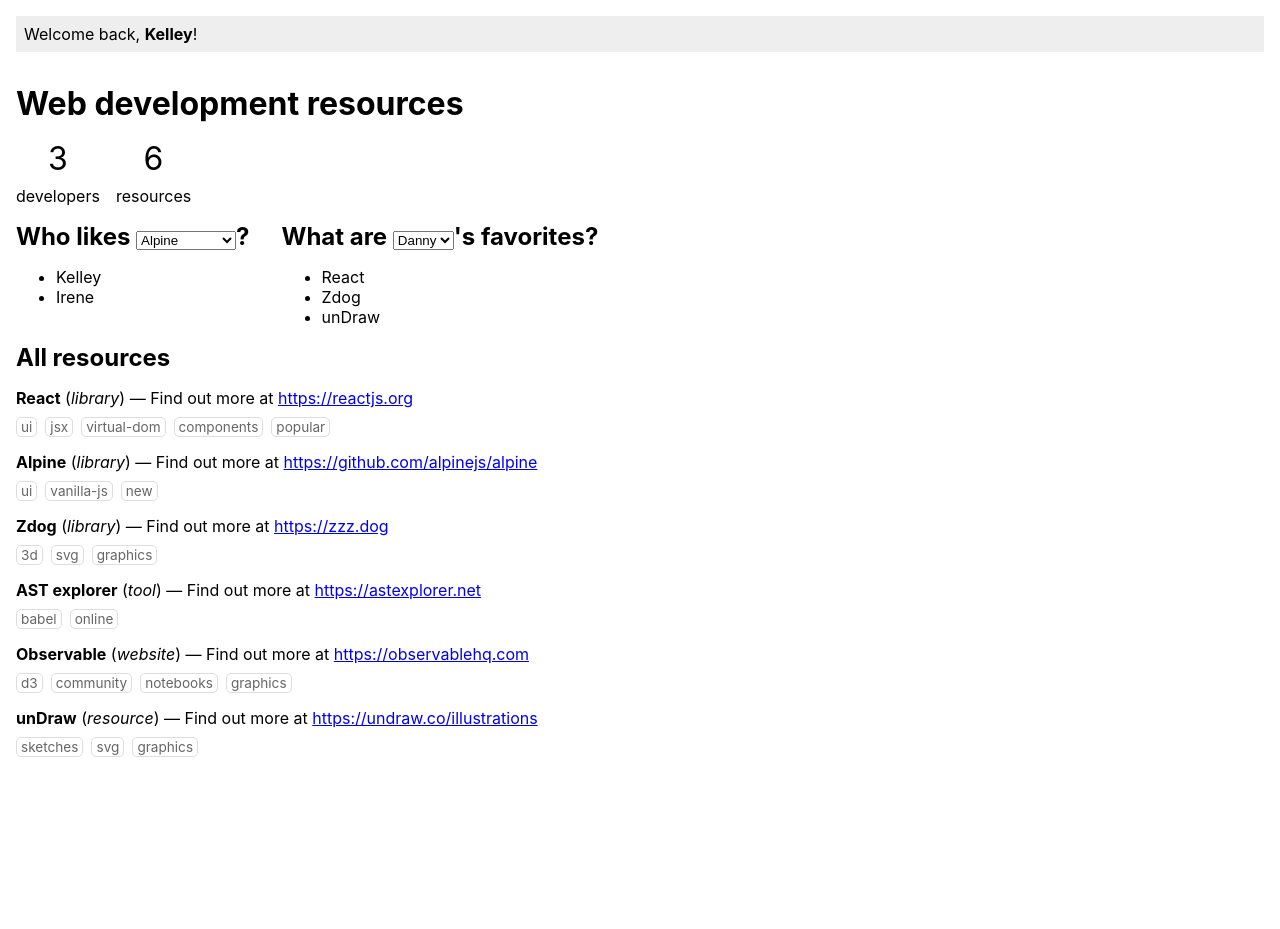
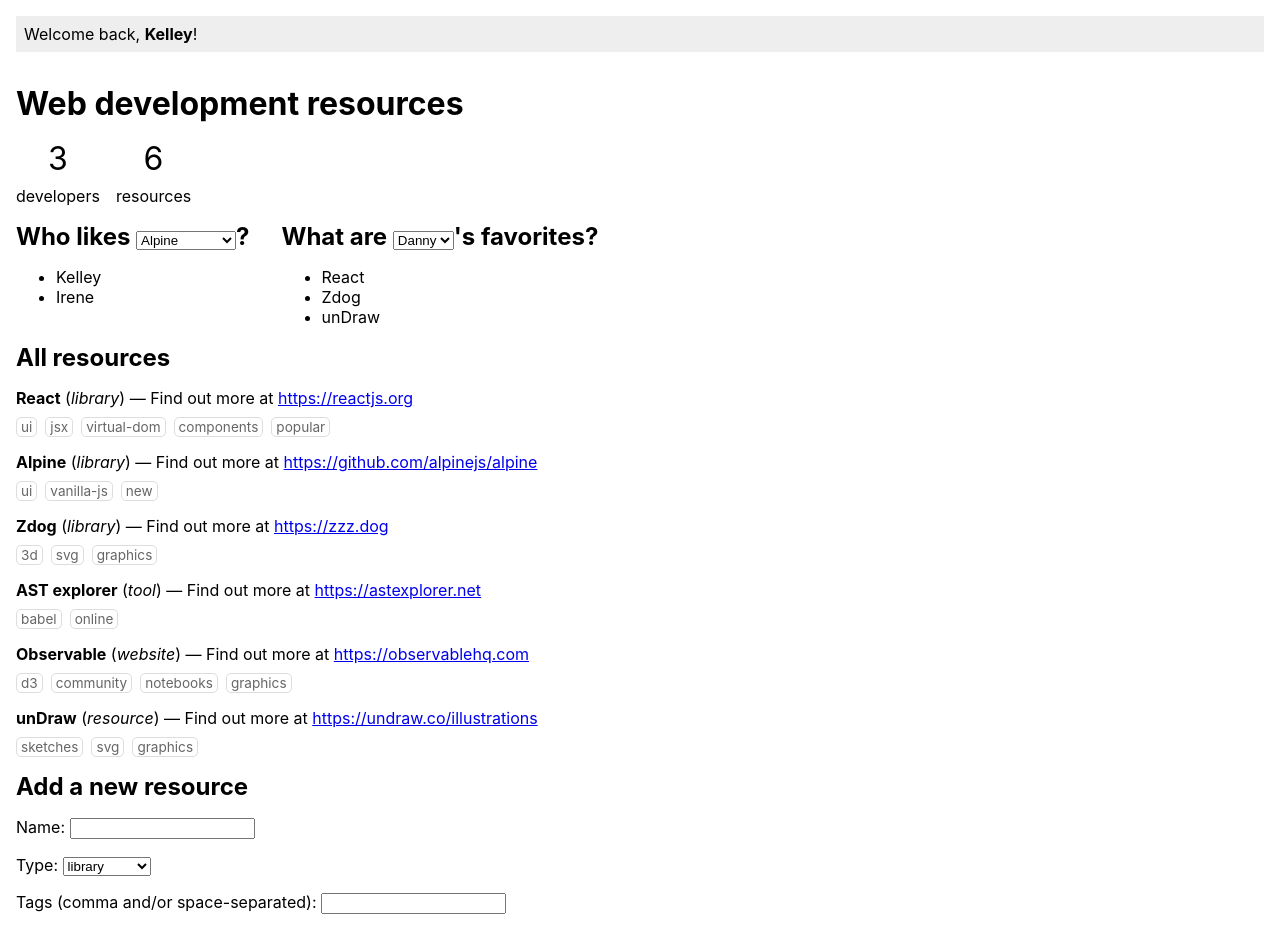
Before and after one commit to Codaisseur/developer-resource-explorer, a React (Create React App) app: page / in a window 1280 px wide. Shown: the top 929 px of the page. Before the commit the page ends 804 px from the top, so only its background shows below. Built offline with nearby package versions, Linux system fonts and the light colour scheme.

Commit message:
8. Add resource form using action creator

```diff
--- a/src/App.js
+++ b/src/App.js
@@ -8,6 +8,7 @@ import {
 } from "./store/selectors";
 
 import ResourcesSection from "./components/ResourcesSection/ResourcesSection";
+import AddResourceForm from "./components/AddResourceForm/AddResourceForm";
 
 import "./App.css";
 
@@ -124,6 +125,7 @@ function App() {
         </div>
       </div>
       <ResourcesSection />
+      <AddResourceForm />
     </div>
   );
 }
--- /dev/null
+++ b/src/components/AddResourceForm/AddResourceForm.js
@@ -0,0 +1,76 @@
+import React, { useState } from "react";
+import { useDispatch } from "react-redux";
+
+import { addResource } from "../../store/resources/actions";
+
+export default function AddResourceForm() {
+  const dispatch = useDispatch();
+
+  const [name, set_name] = useState("");
+  const [type, set_type] = useState("");
+  const [tags, set_tags] = useState("");
+  const [url, set_url] = useState("");
+
+  const submit = event => {
+    // to make sure that the form does not redirect (which is normal browser behavior)
+    event.preventDefault();
+
+    dispatch(addResource(name, type, tags.split(/[, ]+/), url));
+
+    set_name("");
+    set_type("");
+    set_tags("");
+    set_url("");
+  };
+
+  return (
+    <form onSubmit={submit}>
+      <h2>Add a new resource</h2>
+      <p>
+        <label>
+          Name:{" "}
+          <input
+            type="text"
+            value={name}
+            onChange={e => set_name(e.target.value)}
+          />
+        </label>
+      </p>
+      <p>
+        <label>
+          Type:{" "}
+          <select value={type} onChange={e => set_type(e.target.value)}>
+            <option value="library">library</option>
+            <option value="website">website</option>
+            <option value="resource">resource</option>
+            <option value="tool">tool</option>
+            <option value="cheatsheet">cheatsheet</option>
+          </select>
+        </label>
+      </p>
+      <p>
+        <label>
+          Tags (comma and/or space-separated):{" "}
+          <input
+            type="text"
+            value={tags}
+            onChange={e => set_tags(e.target.value)}
+          />
+        </label>
+      </p>
+      <p>
+        <label>
+          URL:{" "}
+          <input
+            type="text"
+            value={url}
+            onChange={e => set_url(e.target.value)}
+          />
+        </label>
+      </p>
+      <p>
+        <button type="submit">Add this resource!</button>
+      </p>
+    </form>
+  );
+}
--- /dev/null
+++ b/src/store/resources/actions.js
@@ -0,0 +1,14 @@
+// src/store/resources/actions.js
+
+export function addResource(name, type, tags, url) {
+  return {
+    type: "ADD_RESOURCE",
+    payload: {
+      id: Math.random(),
+      name,
+      type,
+      tags,
+      url
+    }
+  };
+}
--- a/src/store/resources/reducer.js
+++ b/src/store/resources/reducer.js
@@ -46,6 +46,9 @@ const initialState = [
 
 export default function resourcesSliceReducer(state = initialState, action) {
   switch (action.type) {
+    case "ADD_RESOURCE": {
+      return [...state, action.payload];
+    }
     default: {
       return state;
     }
```
